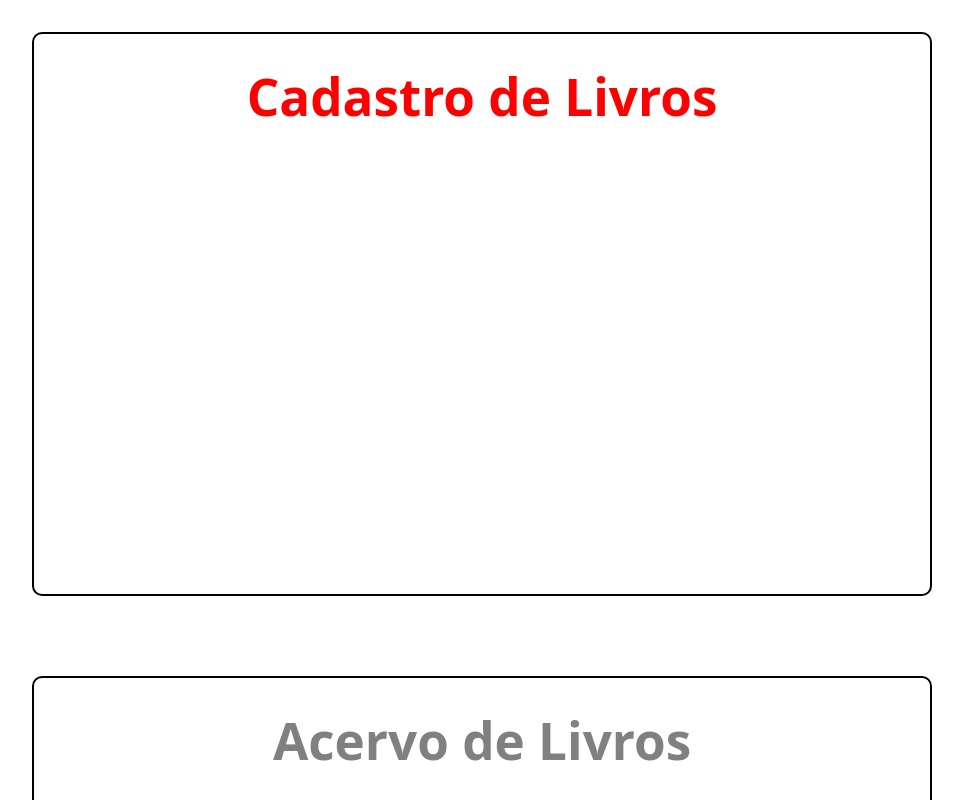
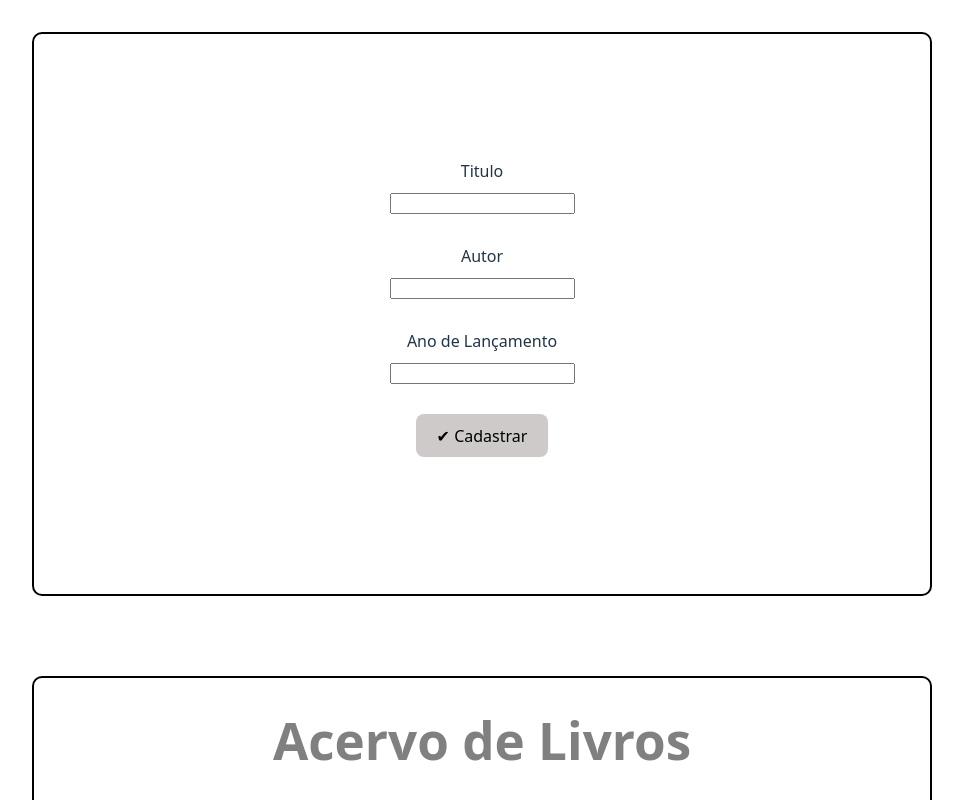
Before and after one commit to eikefrota/tecnico-desenvolvimento-de-sistemas, a React (Vite) app in the folder UC7/segundo-react/: page / in a window 1280 px wide. Shown: the top 800 px of the page, without its empty margins (158-1121 px from the left). Built offline with nearby package versions, Linux system fonts and the light colour scheme.

Commit message:
Implementando formulário

```diff
--- a/UC7/segundo-react/src/App.jsx
+++ b/UC7/segundo-react/src/App.jsx
@@ -90,7 +90,7 @@ function App() {
   return (
     // Declaração do que será renderizado
     <>
-      <FormularioNovoLivro/>
+      <FormularioNovoLivro adicionarLivro={adicionarLivro}/>
       <div className='container' style={{ color: 'Gray' }}>
         <h1>Acervo de Livros</h1>
         <ul>
--- a/UC7/segundo-react/src/components/FormularioNovoLivro/FormularioNovoLivro.css
+++ b/UC7/segundo-react/src/components/FormularioNovoLivro/FormularioNovoLivro.css
@@ -5,5 +5,18 @@
 }
 
 .container.formulario h1 {
-    color: red;
+    color: #fff;
 }
+
+.container.formulario form {
+    display: flex;
+    flex-direction: column;
+    justify-content: center;
+    align-items: center;
+}
+
+
+.container.formulario input {
+    margin-top: 10px;
+    margin-bottom: 30px;
+    }
--- a/UC7/segundo-react/src/components/FormularioNovoLivro/FormularioNovoLivro.jsx
+++ b/UC7/segundo-react/src/components/FormularioNovoLivro/FormularioNovoLivro.jsx
@@ -1,13 +1,49 @@
+import { useState } from "react"
 import "./FormularioNovoLivro.css"
 
-function FormularioNovoLivro(){
+function FormularioNovoLivro({adicionarLivro}){
     //Parte lógica
+    const [novoLivro, setNovoLivro] = useState({
+        titulo: "",
+        autor: "",
+        ano_lancamento: ""
+    })
+
+    const enviar = (event) => {
+        event.preventDefault()
+
+        adicionarLivro(novoLivro)
+
+        setNovoLivro({
+            titulo: "",
+            autor: "",
+            ano_lancamento: ""
+        })
+
+    }
+
+    const mudanca = (event) =>{
+        novoLivro[event.target.name] = event.target.value
+        console.log(novoLivro)
+        setNovoLivro({...novoLivro})
+    }
 
     //Renderização
     return(
         <div className="container formulario">
             <h1>Cadastro de Livros</h1>
-            <form>
+            <form onSubmit={enviar}>
+
+                <label>Titulo</label>
+                <input name='titulo' type="text" value={novoLivro.titulo} onChange={mudanca}  required/>
+
+                <label>Autor</label>
+                <input name='autor' type="text" value={novoLivro.autor} onChange={mudanca} required/>
+
+                <label>Ano de Lançamento</label>
+                <input name='ano_lancamento' type="number" value={novoLivro.ano_lancamento} onChange={mudanca} required/>
+
+                <button type="submit">✔ Cadastrar</button>
 
             </form>
         </div>
```
